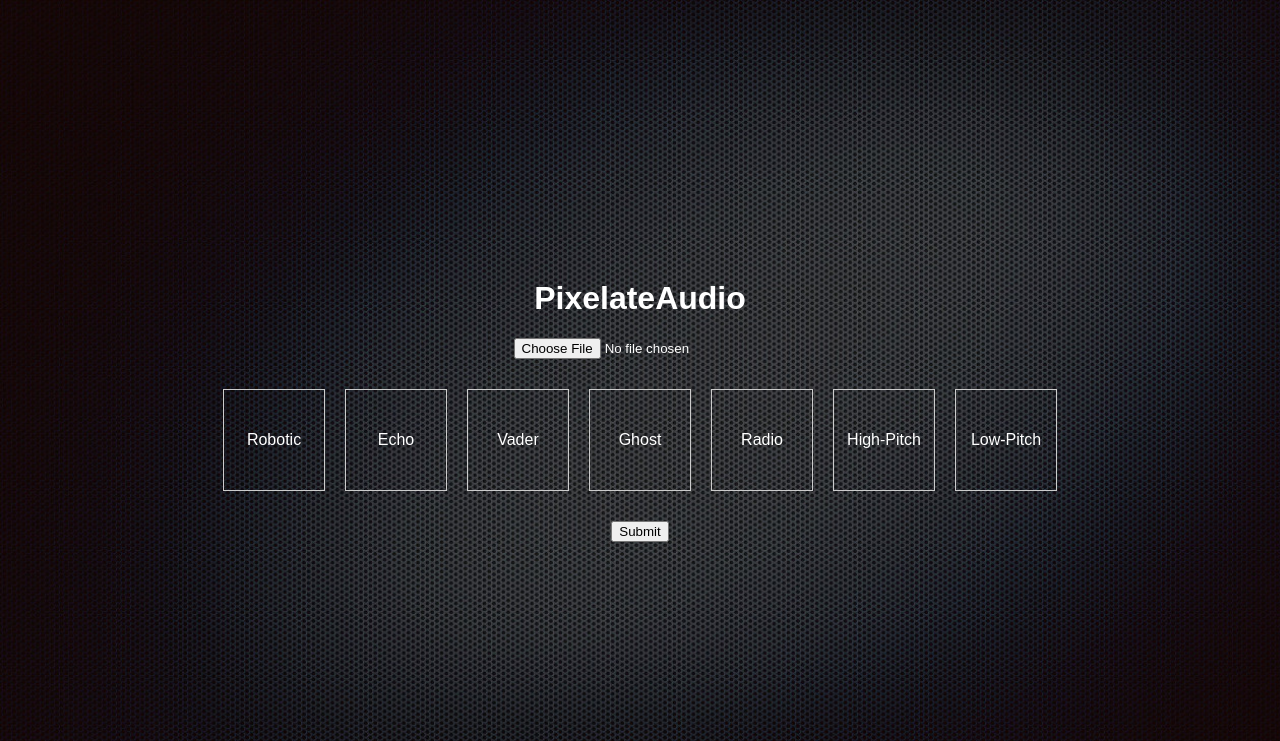
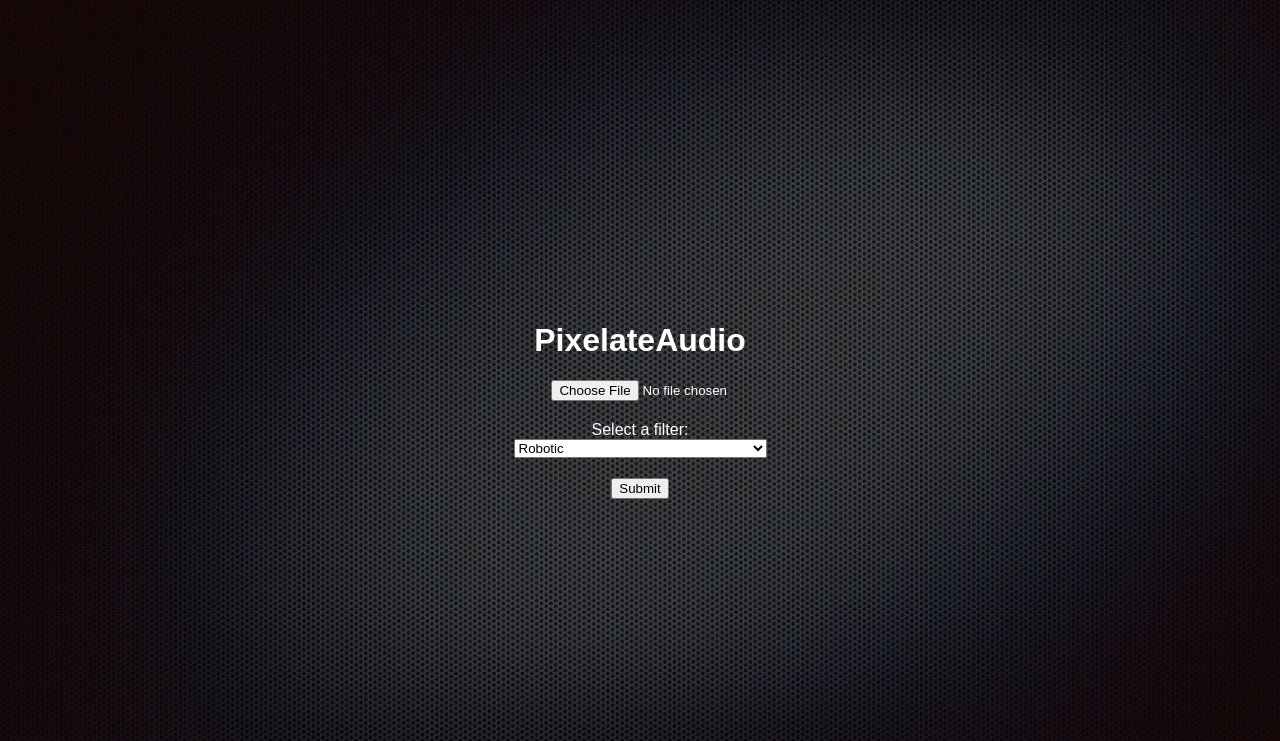
Before and after one commit to git-pixel22/pixelateAudio, a Flask app: page / in a window 1280 px wide. Shown: the top 741 px of the page. Run offline with Flask 3, Linux system fonts and the light colour scheme.

Commit message:
renovation/rehaul going on bruv

```diff
--- a/static/script.js
+++ /dev/null
@@ -1,11 +0,0 @@
-// Get all elements with class "filter"
-const filters = document.querySelectorAll('.filter');
-
-// Loop through each filter element
-filters.forEach(filter => {
-    // Add click event listener to each filter
-    filter.addEventListener('click', () => {
-        // Toggle 'selected' class on click
-        filter.classList.toggle('selected');
-    });
-});
--- a/static/styles.css
+++ b/static/styles.css
@@ -20,30 +20,10 @@
 
  #audio-file {
     margin-bottom: 20px;
+    padding-left: 30%;
  }
 
  #filter-options {
-    display: flex;
-    justify-content: space-around;
     width: 100%;
     margin-bottom: 20px;
  }
-
- .filter {
-    display: flex;
-    justify-content: center;
-    align-items: center;
-    width: 100px;
-    height: 100px;
-    margin: 10px;
-    border: 1px solid #ccc;
-    cursor: pointer;
- }
-
- .filter:hover {
-    background-color: black;
- }
-
- .selected {
-   background-color: black; /* Change this color as desired */
-}
--- a/templates/index.html
+++ b/templates/index.html
@@ -10,20 +10,20 @@
 <body>
    <h1 style="text-align: center;">PixelateAudio</h1>
 
-   <form id="audio-form" method="post">
+   <form id="audio-form" method="post" enctype="multipart/form-data">
        <input type="file" id="audio-file" accept="audio/*">
-       <div id="filter-options">
-           <div class="filter" id="robotic">Robotic</div>
-           <div class="filter" id="echo">Echo</div>
-           <div class="filter" id="vader">Vader</div>
-           <div class="filter" id="ghost">Ghost</div>
-           <div class="filter" id="radio">Radio</div>
-           <div class="filter" id="high-pitch">High-Pitch</div>
-           <div class="filter" id="low-pitch">Low-Pitch</div>
-       </div>
+       <label for="filter-options">Select a filter:</label>
+       <select id="filter-options" name="selectedFilter">
+           <option value="robotic">Robotic</option>
+           <option value="echo">Echo</option>
+           <option value="vader">Vader</option>
+           <option value="ghost">Ghost</option>
+           <option value="radio">Radio</option>
+           <option value="high-pitch">High-Pitch</option>
+           <option value="low-pitch">Low-Pitch</option>
+       </select>
        <input type="submit" value="Submit">
    </form>
 
-   <script src="/static/script.js"></script>
 </body>
 </html>
```
Also changed, not shown: app.py (line endings or trailing spaces).
